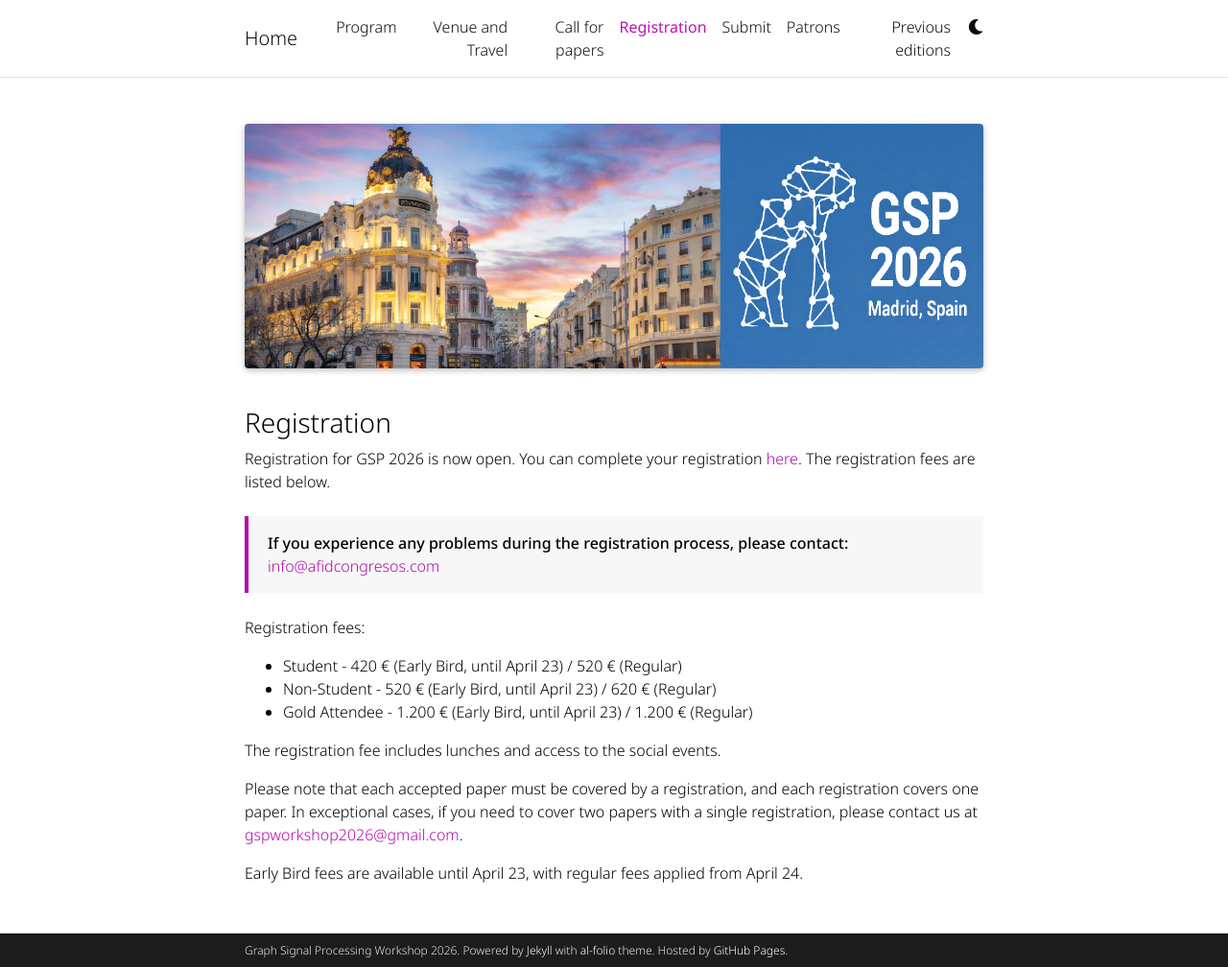
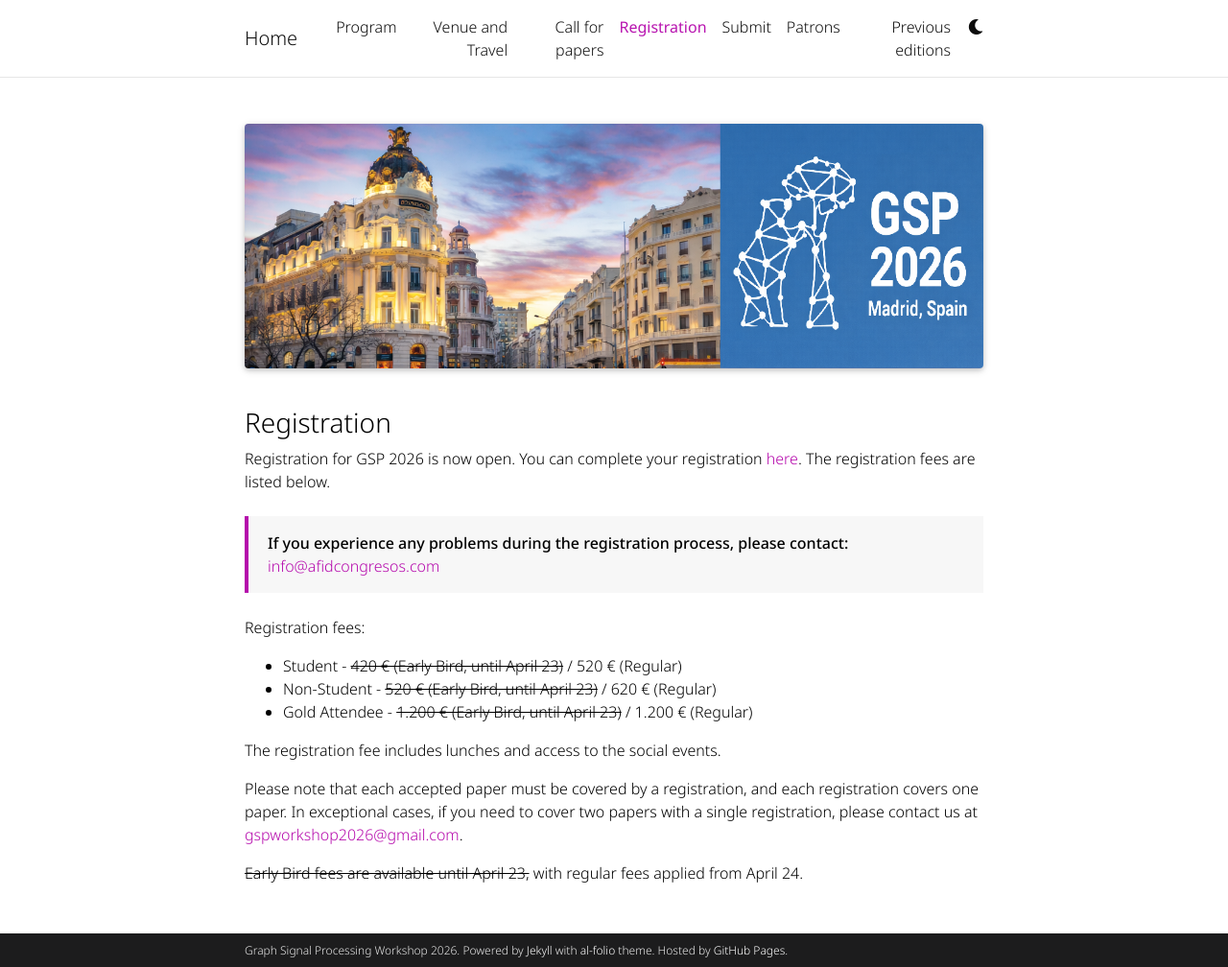
Before and after one commit to GSP2026/gsp2026.github.io, a Jekyll site: the page built from _pages/registration.md, in a window 1280 px wide and 1008 px high. Shown: the whole window at 96% size. Built offline with Jekyll 4.4.1, drawn with Linux system fonts in a browser that asks for light colours; full-size pictures stand in for the smaller copies a plugin makes; comment, search, counter and statistics services are not loaded; a style sheet for code colours, icons or effects is not loaded.

```diff
--- a/_pages/registration.md
+++ b/_pages/registration.md
@@ -20,12 +20,12 @@ Registration for GSP 2026 is now open. You can complete your registration [here]
 </div>
 
 Registration fees:
-+ Student - 420 &euro; (Early Bird, until April 23) / 520 &euro; (Regular)
-+ Non-Student - 520 &euro; (Early Bird, until April 23) / 620 &euro; (Regular)
-+ Gold Attendee - 1.200 &euro; (Early Bird, until April 23) / 1.200 &euro; (Regular)
++ Student - ~~420 &euro; (Early Bird, until April 23)~~ / 520 &euro; (Regular)
++ Non-Student - ~~520 &euro; (Early Bird, until April 23)~~ / 620 &euro; (Regular)
++ Gold Attendee - ~~1.200 &euro; (Early Bird, until April 23)~~ / 1.200 &euro; (Regular)
 
 The registration fee includes lunches and access to the social events.
 
 Please note that each accepted paper must be covered by a registration, and each registration covers one paper. In exceptional cases, if you need to cover two papers with a single registration, please contact us at <a href="mailto:gspworkshop2026@gmail.com">gspworkshop2026@gmail.com</a>.
 
-Early Bird fees are available until April 23, with regular fees applied from April 24.
+~~Early Bird fees are available until April 23,~~ with regular fees applied from April 24.
```
Also changed, not shown: _pages/about.md (+1 -1 lines), _pages/call_for_papers.md (+1 -1 lines).
